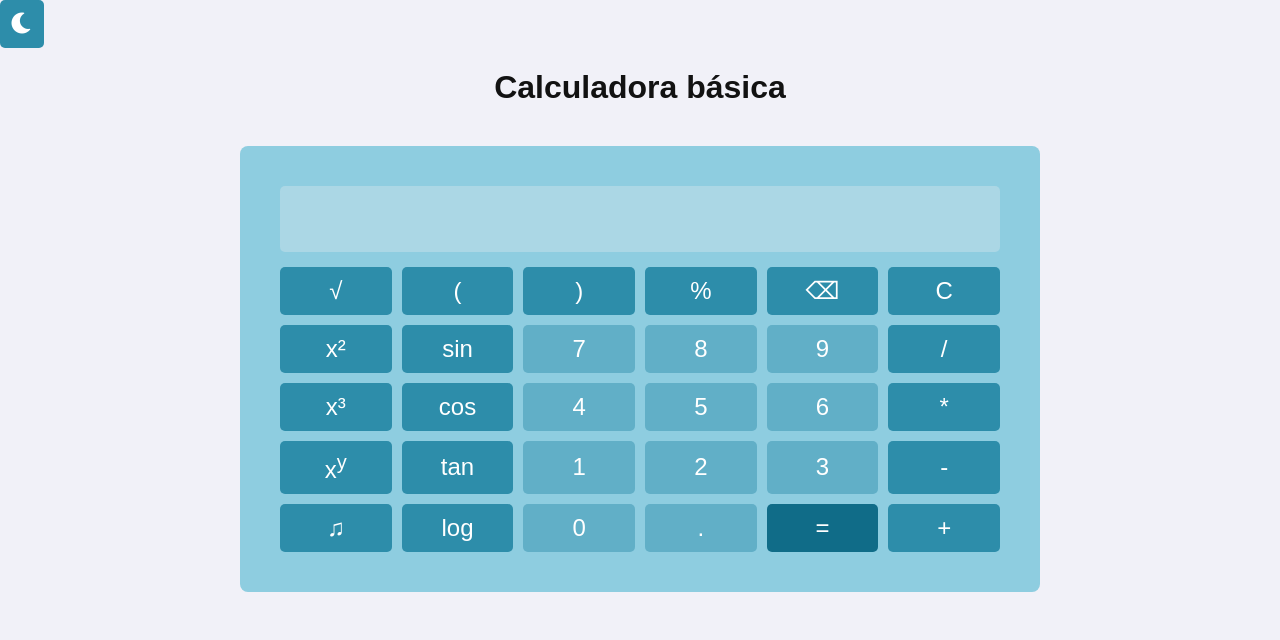
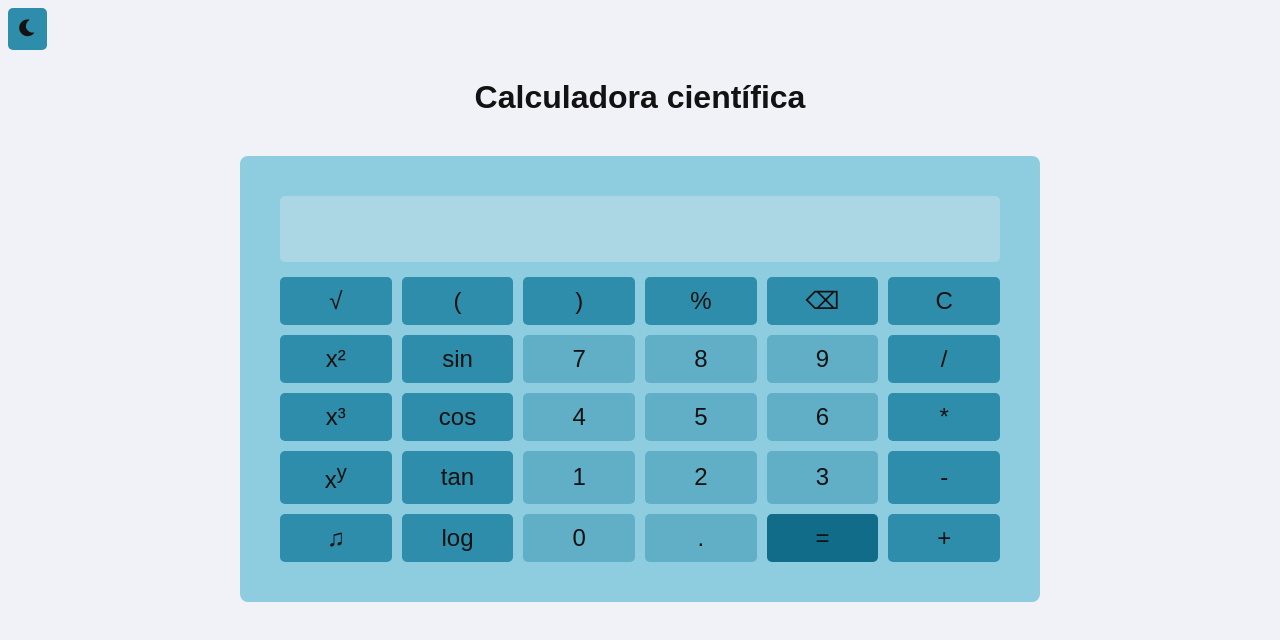
Before and after one commit to Candex22/calculadora_evaluacion, a plain HTML site: page index.html in a window 1280 px wide. Drawn offline with Linux system fonts and the light colour scheme.

Commit message:
comentarios

```diff
--- a/index.html
+++ b/index.html
@@ -6,7 +6,7 @@
     <meta name="viewport" content="width=device-width, initial-scale=1.0">
     <link rel="stylesheet" href="https://cdnjs.cloudflare.com/ajax/libs/font-awesome/6.0.0/css/all.min.css">
     <link rel="stylesheet" href="style.css">
-    <title>Calculadora Básica</title>
+    <title>Calculadora Científica</title>
 </head>
 
 <body class="light-mode">
@@ -14,7 +14,7 @@
         <i class="fas fa-moon"></i>
     </button>
     <div class="container">
-        <h1>Calculadora básica</h1>
+        <h1>Calculadora científica</h1>
         <div class="calculator">
             <div class="display">
                 <input type="text" id="result" disabled>
--- a/style.css
+++ b/style.css
@@ -6,7 +6,7 @@
     --error-color: #ff3e3e;
 }
 
-.light-mode {
+.light-mode { /* colores modo claro */
     --bg-primary: var(--bg-light);
     --bg-secondary: #8ecde0;
     --bg-tertiary: #61afc7;
@@ -18,7 +18,7 @@
     --glow-color: rgba(11, 92, 223, 0.3);
 }
 
-.dark-mode {
+.dark-mode { /* colores tema oscuro*/
     --bg-primary: var(--bg-dark);
     --bg-secondary: rgba(20, 20, 40, 0.7);
     --bg-tertiary: rgba(40, 40, 116, 0.6);
@@ -28,6 +28,15 @@
     --shadow-color: rgba(157, 78, 221, 0.3);
     --border-color: rgba(157, 78, 221, 0.3);
     --glow-color: rgba(157, 78, 221, 0.3);
+}
+
+.theme-toggle { /* boton de cambio de modo */
+    margin: 0.5rem;
+    background: none;
+    border: none;
+    color: var(--text-primary);
+    cursor: pointer;
+    font-size: 1.2rem;
 }
 
 * {
@@ -84,7 +93,7 @@ button {
     padding: 10px;
     font-size: 1.5em;
     /* Cambia el tamaño de la fuente */
-    color: #fff;
+    color: var(--text-primary);
     background-color: var(--bg-tertiary);
     /* Cambia el color del botón */
     border: none;
```
